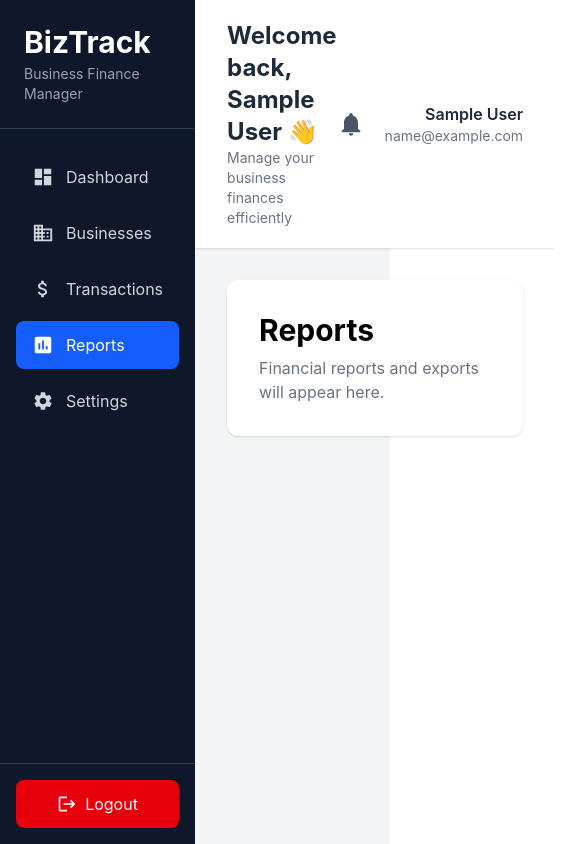
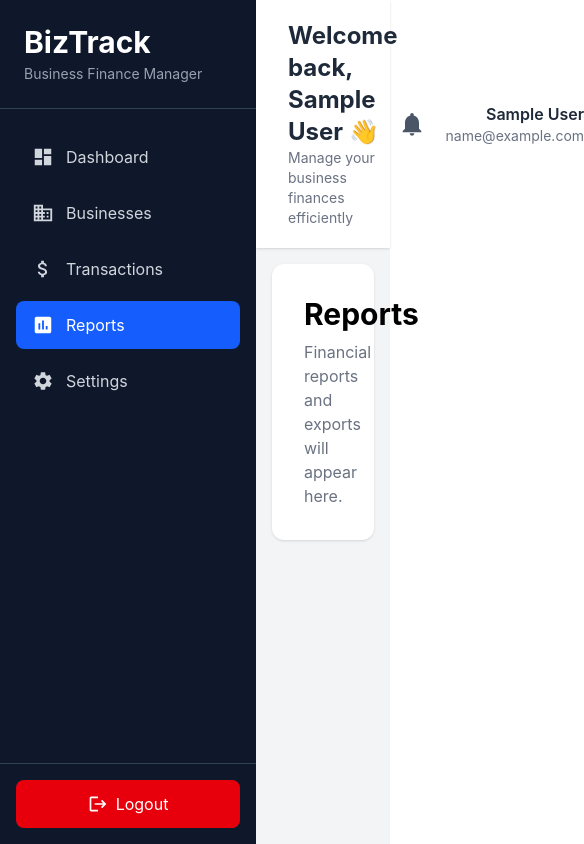
Before and after one commit to Cedric-Raichand/BizTrack, a React (Vite) app in the folder frontend/: page /reports in a window 390 px wide. Shown: the whole page, 584 px wide, since content can reach past the window. Built offline with nearby package versions, Linux system fonts and the light colour scheme; no server answers; sample sign-in values are in the browser's storage.

Commit message:
add slide-out mobile menu and responsive top bar

```diff
--- a/frontend/src/components/Layout.jsx
+++ b/frontend/src/components/Layout.jsx
@@ -1,36 +1,37 @@
+import { useEffect, useState } from "react";
+
 import Navbar from "./Navbar";
 import Sidebar from "./Sidebar";
 
+function Layout({ children }) {
+  const [menuOpen, setMenuOpen] = useState(false);
 
-function Layout({ children }) {
+  // Lock page scroll behind the open menu
+  useEffect(() => {
+    document.body.style.overflow = menuOpen ? "hidden" : "";
+
+    return () => {
+      document.body.style.overflow = "";
+    };
+  }, [menuOpen]);
 
   return (
+    <div className="flex min-h-screen bg-gray-100">
+      <Sidebar
+        open={menuOpen}
+        onClose={() => setMenuOpen(false)}
+      />
 
-    <div className="flex min-h-screen bg-gray-100">
+      {/* min-w-0 stops wide tables from stretching the page sideways */}
+      <div className="flex-1 min-w-0">
+        <Navbar onMenuClick={() => setMenuOpen(true)} />
 
-      <Sidebar />
-
-
-      <div className="flex-1">
-
-        <Navbar />
-
-
-        <main className="p-8">
-
+        <main className="p-4 sm:p-6 lg:p-8">
           {children}
-
         </main>
-
-
       </div>
-
-
     </div>
-
   );
-
 }
 
-
 export default Layout;
```
